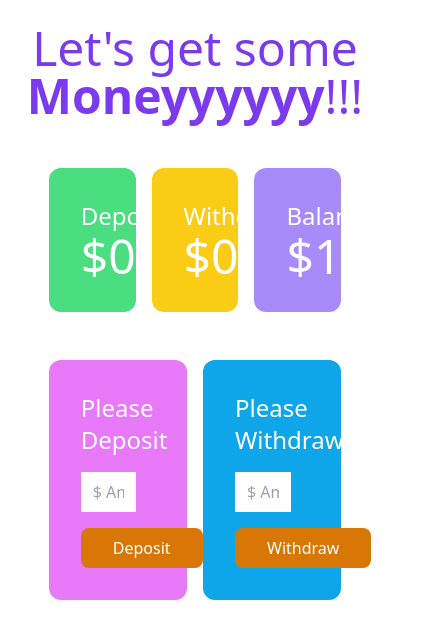
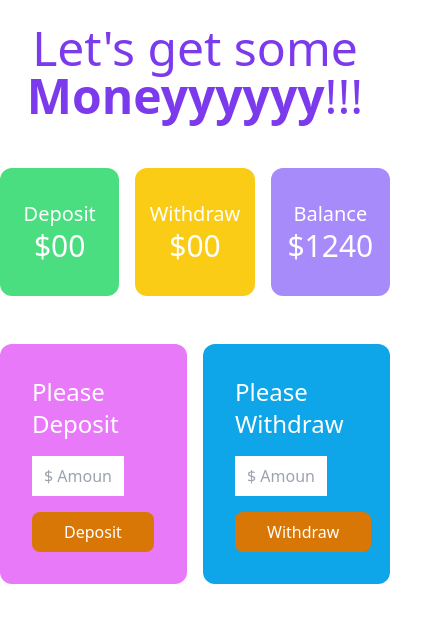
Before and after one commit to tanimtorikul/baap-er-bank, a plain HTML site: page bank.html in a window 390 px wide. Shown: the whole page, 424 px wide, since content can reach past the window. Drawn offline with nearby package versions, Linux system fonts and the light colour scheme.

Commit message:
responsive changes

```diff
--- a/bank.html
+++ b/bank.html
@@ -16,24 +16,24 @@
 
     <main>
         <section class="mt-12">
-            <div class="grid grid-cols-3 gap-4 w-9/12 mx-auto text-white">
-                <div class="bg-green-400 p-8 rounded-xl">
-                    <h4 class="text-2xl">Deposit</h4>
-                    <h2  class="text-5xl">$<span id="deposit-total">00</span> </h2>
+            <div class="grid text-center grid-cols-3 gap-4 md:w-9/12 w-full mx-auto text-white">
+                <div class="bg-green-400 py-8 rounded-xl">
+                    <h4 class="md:text-2xl text-xl">Deposit</h4>
+                    <h2  class="md:text-5xl text-3xl">$<span id="deposit-total">00</span> </h2>
                 </div>
-                <div class="bg-yellow-400 p-8 rounded-xl">
-                    <h4 class="text-2xl ">Withdraw</h4>
-                    <h2 class="text-5xl">$<span id="withdraw-total">00</span></h2>
+                <div class="bg-yellow-400 py-8 rounded-xl">
+                    <h4 class="md:text-2xl text-xl">Withdraw</h4>
+                    <h2 class="md:text-5xl text-3xl">$<span id="withdraw-total">00</span></h2>
                 </div>
-                <div class="bg-violet-400 p-8 rounded-xl">
-                    <h4 class="text-2xl ">Balance</h4>
-                    <h2 class="text-5xl">$<span id="balance-total">1240</span></h2>
+                <div class="bg-violet-400 py-8 rounded-xl">
+                    <h4 class="md:text-2xl text-xl">Balance</h4>
+                    <h2 class="md:text-5xl text-3xl">$<span id="balance-total">1240</span></h2>
                 </div>
             </div>
         </section>
         <!-- deposit and withdraw -->
-        <section class="mt-12">
-            <div class="grid grid-cols-2 gap-4 w-9/12 mx-auto ">
+        <section class="mt-12 ">
+            <div class="grid grid-cols-2 gap-4 md:w-9/12 mx-auto w-full ">
                 <!-- deposit -->
                 <div class="bg-fuchsia-400 p-8 rounded-xl">
                     <h4 class="text-white text-2xl mb-4">Please Deposit</h4>
```
